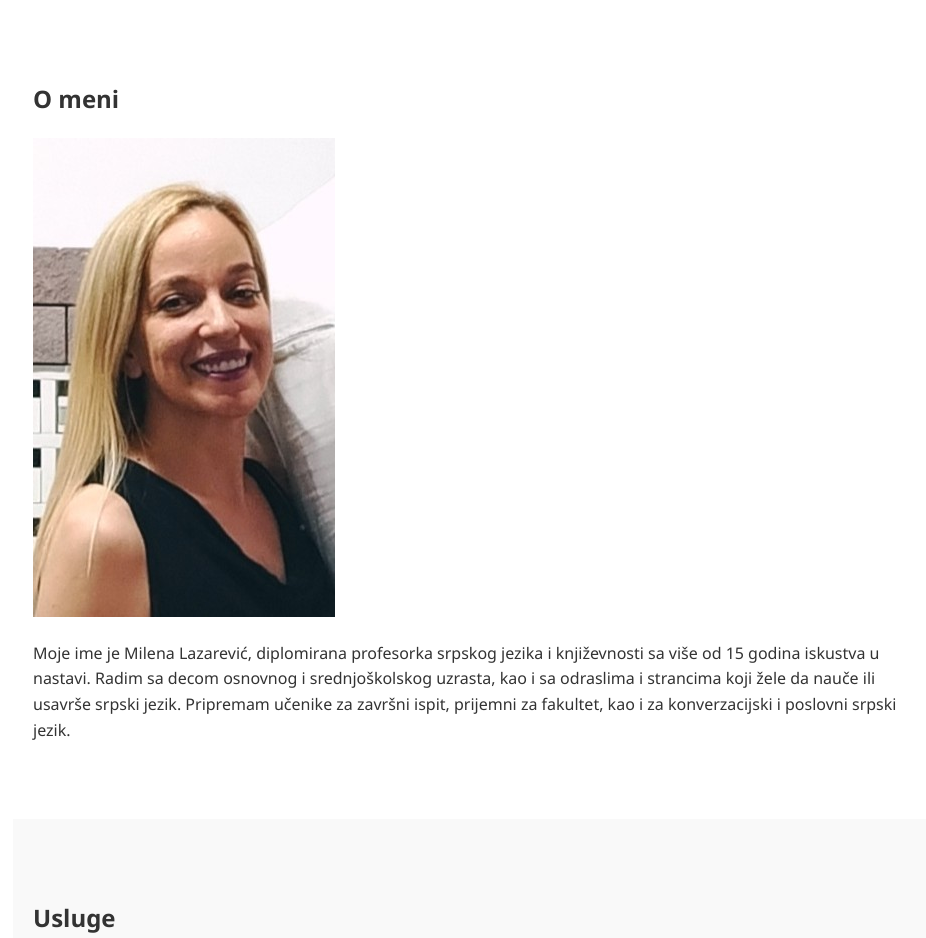
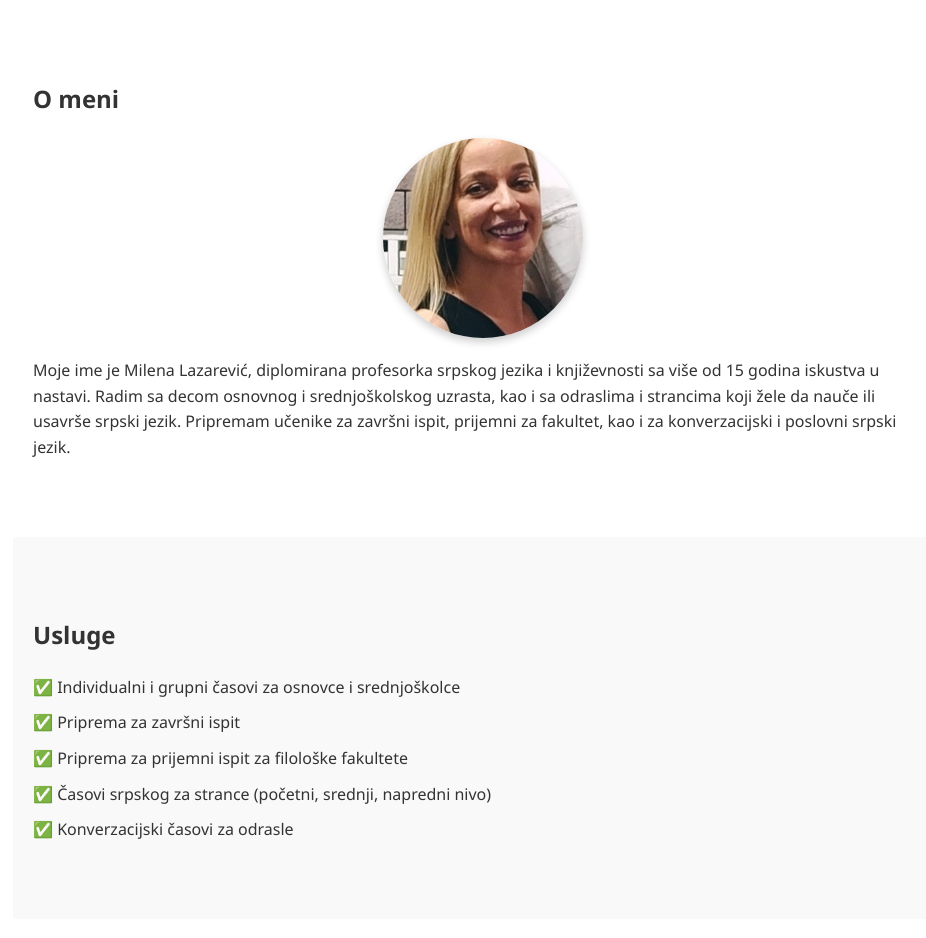
Before and after one commit to ShoneGit/CASOVI-SRPSKOG-JEZIKA, a plain HTML site: page index.html in a window 1280 px wide. Shown: the part 800-1738 px from the top of the page, without its empty margins (157-1083 px from the left). Drawn offline with Linux system fonts and the light colour scheme.

Commit message:
Update style.css

```diff
--- a/style.css
+++ b/style.css
@@ -84,3 +84,12 @@ footer {
     background: #333;
     color: white;
   }
+.profilna {
+    width: 200px;
+    height: 200px;
+    object-fit: cover;
+    border-radius: 50%;
+    display: block;
+    margin: 0 auto 20px;
+    box-shadow: 0 4px 8px rgba(0, 0, 0, 0.2);
+}
```
